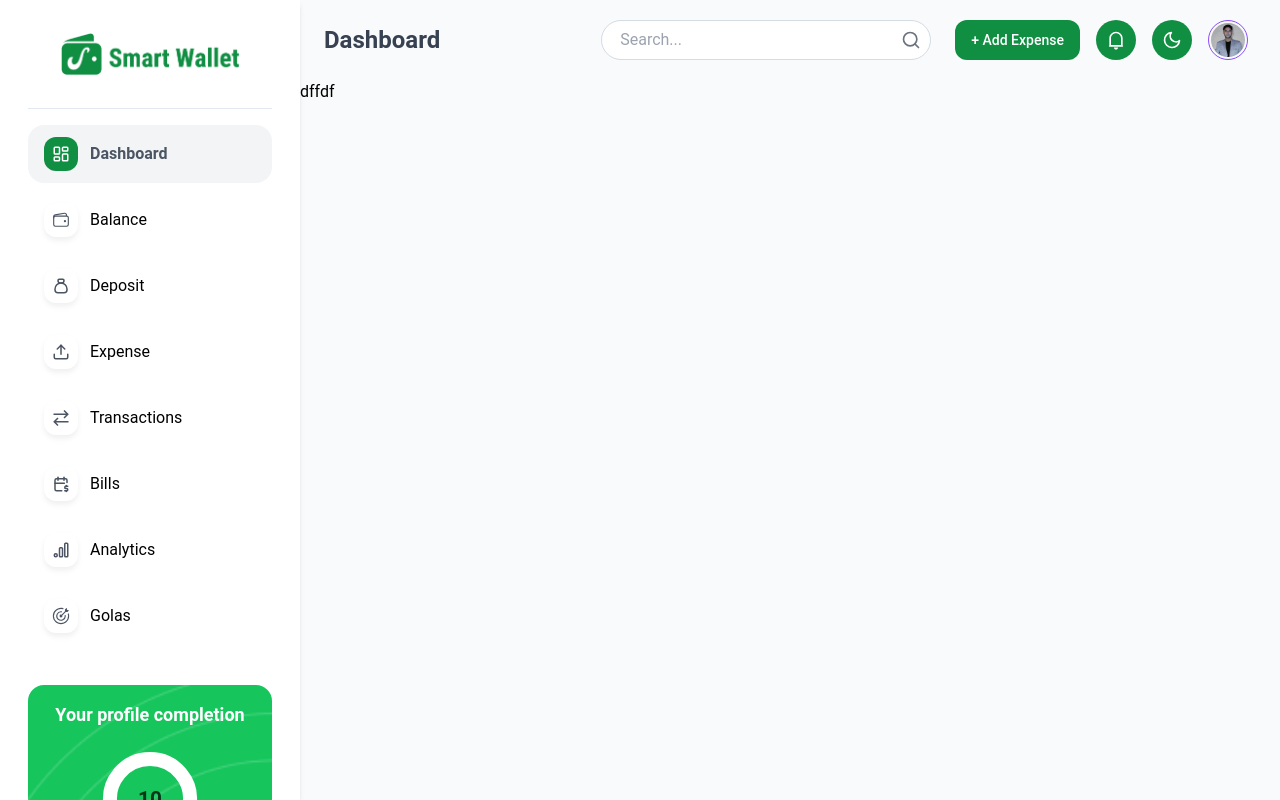
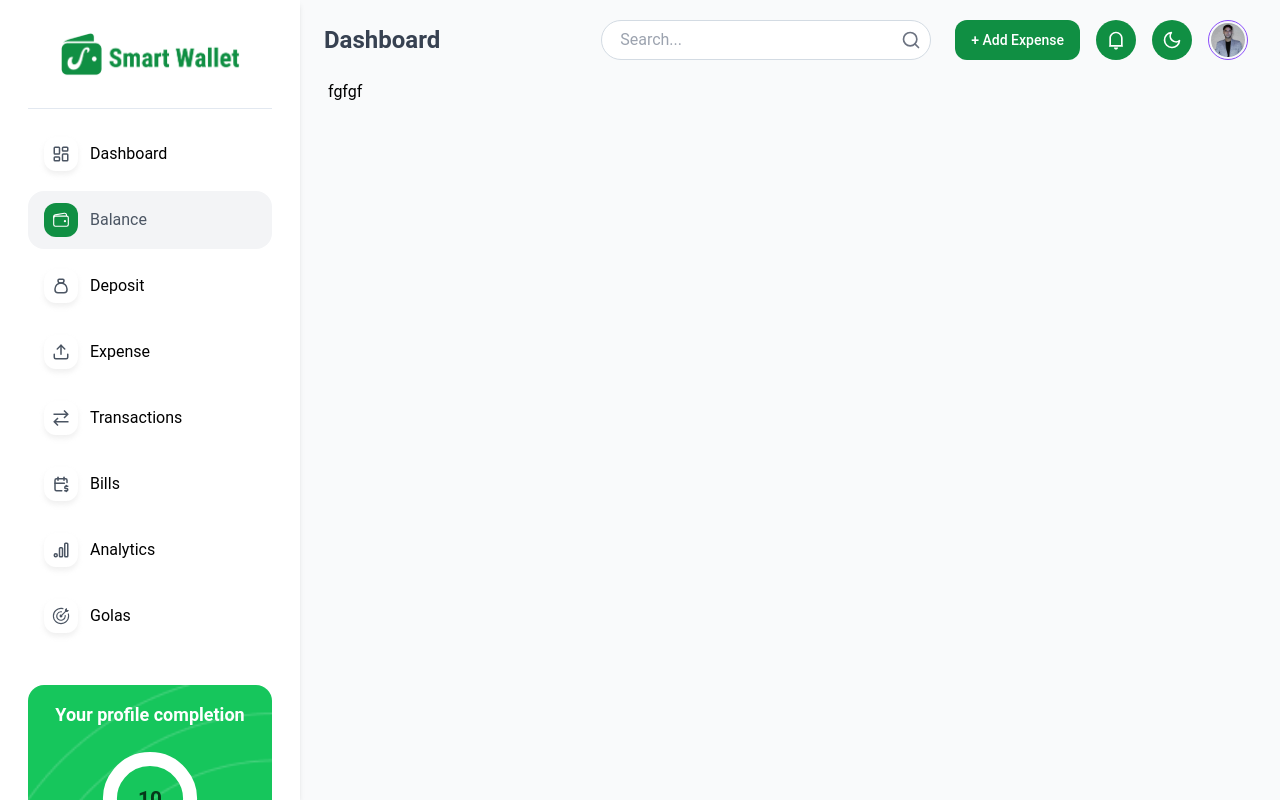
Before and after one commit to developersajeeb/smart-wallet, a Next.js app: page /balance in a window 1280 px wide. Built offline with nearby package versions, Linux system fonts and the light colour scheme.

Commit message:
add routing

```diff
--- a/src/app/(user)/balance/page.tsx
+++ b/src/app/(user)/balance/page.tsx
@@ -2,8 +2,8 @@ import React from 'react';
 
 const Balance = () => {
     return (
-        <div>
-            dffdf
+        <div className='px-4 pb-4 md:px-7 md:pb-7'>
+fgfgf
         </div>
     );
 };
--- a/src/app/page.tsx
+++ b/src/app/page.tsx
@@ -1,8 +1,5 @@
 'use client';
 import React from 'react';
-import MainAppLayout from '../components/partial/MainAppLayout';
-import DesktopSidebar from '@/components/partial/DesktopSidebar';
-import TopHeader from '@/components/partial/TopHeader';
 import MainUserLayout from './(user)/layout';
 
 interface Props {
--- a/src/components/partial/DesktopSidebar.tsx
+++ b/src/components/partial/DesktopSidebar.tsx
@@ -12,9 +12,11 @@ import { TbMoneybag } from "react-icons/tb";
 import { FiUpload } from "react-icons/fi";
 import { TbCalendarDollar } from "react-icons/tb";
 import { Knob } from 'primereact/knob';
+import { usePathname } from 'next/navigation';
 
 const DesktopSidebar = () => {
   const [value, setValue] = useState<number>(10);
+  const pathname = usePathname();
 
   return (
     <div className='px-7 py-8 bg-white dark:bg-dark-400 fixed left-0 top-0 bottom-0 w-[300px] 2xl:w-[350px] hidden xl:block shadow-md'>
@@ -25,43 +27,43 @@ const DesktopSidebar = () => {
 
       <div className='h-screen overflow-y-scroll overflow-style-none pb-[139px] pt-4'>
         <div className='grid gap-2'>
-          <Link href='/dashboard' className='flex items-center gap-3 bg-gray-100 dark:bg-dark-100 font-semibold text-gray-600 dark:text-white py-3 px-4 rounded-2xl'>
-            <span className='bg-primary-300 p-2 rounded-xl text-white'><LuLayoutDashboard size={18} /></span>
+          <Link href='/dashboard' className={` ${pathname === '/dashboard' ? 'active' : 'not-active' }`}>
+            <span className='inner-active inner-not-active'><LuLayoutDashboard size={18} /></span>
             <p>Dashboard</p>
           </Link>
 
-          <Link href='/balance' className='flex items-center gap-3 py-3 px-4 rounded-2xl'>
-            <span className='bg-white dark:bg-dark-100 p-2 rounded-xl text-gray-600 dark:text-white primary-shadow dark:shadow-none'><IoWalletOutline size={18} /></span>
+          <Link href='/balance' className={` ${pathname === '/balance' ? 'active' : 'not-active' }`}>
+            <span className='inner-active inner-not-active'><IoWalletOutline size={18} /></span>
             <p>Balance</p>
           </Link>
 
-          <Link href='#' className='flex items-center gap-3 py-3 px-4 rounded-2xl'>
-            <span className='bg-white dark:bg-dark-100 p-2 rounded-xl text-gray-600 dark:text-white primary-shadow dark:shadow-none'><TbMoneybag size={18} /></span>
+          <Link href='/deposit' className={` ${pathname === '/deposit' ? 'active' : 'not-active' }`}>
+            <span className='inner-active inner-not-active'><TbMoneybag size={18} /></span>
             <p>Deposit</p>
           </Link>
 
-          <Link href='#' className='flex items-center gap-3 py-3 px-4 rounded-2xl'>
-            <span className='bg-white dark:bg-dark-100 p-2 rounded-xl text-gray-600 dark:text-white primary-shadow dark:shadow-none'><FiUpload size={18} /></span>
+          <Link href='/expense' className={` ${pathname === '/expense' ? 'active' : 'not-active' }`}>
+            <span className='inner-active inner-not-active'><FiUpload size={18} /></span>
             <p>Expense</p>
           </Link>
 
-          <Link href='#' className='flex items-center gap-3 py-3 px-4 rounded-2xl'>
-            <span className='bg-white dark:bg-dark-100 p-2 rounded-xl text-gray-600 dark:text-white primary-shadow dark:shadow-none'><GrTransaction size={18} /></span>
+          <Link href='/transactions' className={` ${pathname === '/transactions' ? 'active' : 'not-active' }`}>
+            <span className='inner-active inner-not-active'><GrTransaction size={18} /></span>
             <p>Transactions</p>
           </Link>
 
-          <Link href='#' className='flex items-center gap-3 py-3 px-4 rounded-2xl'>
-            <span className='bg-white dark:bg-dark-100 p-2 rounded-xl text-gray-600 dark:text-white primary-shadow dark:shadow-none'><TbCalendarDollar size={18} /></span>
+          <Link href='/bills' className={` ${pathname === '/bills' ? 'active' : 'not-active' }`}>
+            <span className='inner-active inner-not-active'><TbCalendarDollar size={18} /></span>
             <p>Bills</p>
           </Link>
 
-          <Link href='#' className='flex items-center gap-3 py-3 px-4 rounded-2xl'>
-            <span className='bg-white dark:bg-dark-100 p-2 rounded-xl text-gray-600 dark:text-white primary-shadow dark:shadow-none'><TbBrandGoogleAnalytics size={18} /></span>
+          <Link href='/analytics' className={` ${pathname === '/analytics' ? 'active' : 'not-active' }`}>
+            <span className='inner-active inner-not-active'><TbBrandGoogleAnalytics size={18} /></span>
             <p>Analytics</p>
           </Link>
 
-          <Link href='#' className='flex items-center gap-3 py-3 px-4 rounded-2xl'>
-            <span className='bg-white dark:bg-dark-100 p-2 rounded-xl text-gray-600 dark:text-white primary-shadow dark:shadow-none'><GoGoal size={18} /></span>
+          <Link href='/golas' className={` ${pathname === '/golas' ? 'active' : 'not-active' }`}>
+            <span className='inner-active inner-not-active'><GoGoal size={18} /></span>
             <p>Golas</p>
           </Link>
         </div>
--- a/src/components/partial/MobileSidebar.tsx
+++ b/src/components/partial/MobileSidebar.tsx
@@ -11,6 +11,7 @@ import { GoGoal } from 'react-icons/go';
 import Image from 'next/image';
 import MainLogo from '/public/Smart-wallet.png';
 import { RxCross2 } from "react-icons/rx";
+import { usePathname } from 'next/navigation';
 
 interface Props {
     visibleLeft: boolean;
@@ -19,53 +20,54 @@ interface Props {
 
 const MobileSidebar = ({ visibleLeft, setVisibleLeft }: Props) => {
     const [value, setValue] = useState<number>(10);
+    const pathname = usePathname();
 
 
     return (
-        <Sidebar className='!bg-slate-100 dark:!bg-dark-400 mobile-sidebar' visible={visibleLeft} position="left" onHide={() => setVisibleLeft(false)}>
+        <Sidebar className='!bg-white dark:!bg-dark-400 mobile-sidebar' visible={visibleLeft} position="left" onHide={() => setVisibleLeft(false)}>
             <div className="flex items-center gap-2 justify-between py-4 border-b border-slate-200 dark:border-dark-100">
                 <Image className='max-w-[160px]' src={MainLogo} width={300} height={100} alt='Smart Wallet' />
                 <span className='border border-gray-400 p-1 dark:text-gray-400 rounded-full' onClick={() => setVisibleLeft(false)}><RxCross2 size={20} /></span>
             </div>
             <div className='h-screen overflow-y-scroll overflow-style-none pb-[100px] pt-4'>
                 <div className='grid gap-1'>
-                    <Link href='#' className='flex items-center gap-3 bg-white dark:bg-dark-100 font-medium text-gray-600 dark:text-white primary-shadow dark:shadow-sm p-2 rounded-full'>
-                        <span className='bg-primary-300 p-2 rounded-full text-white'><LuLayoutDashboard size={18} /></span>
+                    <Link href='/dashboard' className={` ${pathname === '/dashboard' ? 'mobile-active' : 'mobile-not-active' }`}>
+                        <span className='mobile-inner-active mobile-inner-not-active'><LuLayoutDashboard size={18} /></span>
                         <p>Dashboard</p>
                     </Link>
 
-                    <Link href='#' className='flex items-center gap-3 p-2 rounded-full text-gray-800 dark:text-white'>
-                        <span className='bg-white dark:bg-dark-100 p-2 rounded-full text-primary-300 primary-shadow dark:shadow-none'><IoWalletOutline size={18} /></span>
+                    <Link href='/balance' className={` ${pathname === '/balance' ? 'mobile-active' : 'mobile-not-active' }`}>
+                        <span className='mobile-inner-active mobile-inner-not-active'><IoWalletOutline size={18} /></span>
                         <p>Balance</p>
                     </Link>
 
-                    <Link href='#' className='flex items-center gap-3 p-2 rounded-full text-gray-800 dark:text-white'>
-                        <span className='bg-white dark:bg-dark-100 p-2 rounded-full text-primary-300 primary-shadow dark:shadow-none'><TbMoneybag size={18} /></span>
+                    <Link href='/deposit' className={` ${pathname === '/deposit' ? 'mobile-active' : 'mobile-not-active' }`}>
+                        <span className='mobile-inner-active mobile-inner-not-active'><TbMoneybag size={18} /></span>
                         <p>Deposit</p>
                     </Link>
 
-                    <Link href='#' className='flex items-center gap-3 p-2 rounded-full text-gray-800 dark:text-white'>
-                        <span className='bg-white dark:bg-dark-100 p-2 rounded-full text-primary-300 primary-shadow dark:shadow-none'><FiUpload size={18} /></span>
+                    <Link href='/expense' className={` ${pathname === '/expense' ? 'mobile-active' : 'mobile-not-active' }`}>
+                        <span className='mobile-inner-active mobile-inner-not-active'><FiUpload size={18} /></span>
                         <p>Expense</p>
                     </Link>
 
-                    <Link href='#' className='flex items-center gap-3 p-2 rounded-full text-gray-800 dark:text-white'>
-                        <span className='bg-white dark:bg-dark-100 p-2 rounded-full text-primary-300 primary-shadow dark:shadow-none'><GrTransaction size={18} /></span>
+                    <Link href='/transactions' className={` ${pathname === '/transactions' ? 'mobile-active' : 'mobile-not-active' }`}>
+                        <span className='mobile-inner-active mobile-inner-not-active'><GrTransaction size={18} /></span>
                         <p>Transactions</p>
                     </Link>
 
-                    <Link href='#' className='flex items-center gap-3 p-2 rounded-full text-gray-800 dark:text-white'>
-                        <span className='bg-white dark:bg-dark-100 p-2 rounded-full text-primary-300 primary-shadow dark:shadow-none'><TbCalendarDollar size={18} /></span>
+                    <Link href='/bills' className={` ${pathname === '/bills' ? 'mobile-active' : 'mobile-not-active' }`}>
+                        <span className='mobile-inner-active mobile-inner-not-active'><TbCalendarDollar size={18} /></span>
                         <p>Bills</p>
                     </Link>
 
-                    <Link href='#' className='flex items-center gap-3 p-2 rounded-full text-gray-800 dark:text-white'>
-                        <span className='bg-white dark:bg-dark-100 p-2 rounded-full text-primary-300 primary-shadow dark:shadow-none'><TbBrandGoogleAnalytics size={18} /></span>
+                    <Link href='/analytics' className={` ${pathname === '/analytics' ? 'mobile-active' : 'mobile-not-active' }`}>
+                        <span className='mobile-inner-active mobile-inner-not-active'><TbBrandGoogleAnalytics size={18} /></span>
                         <p>Analytics</p>
                     </Link>
 
-                    <Link href='#' className='flex items-center gap-3 p-2 rounded-full text-gray-800 dark:text-white'>
-                        <span className='bg-white dark:bg-dark-100 p-2 rounded-full text-primary-300 primary-shadow dark:shadow-none'><GoGoal size={18} /></span>
+                    <Link href='/golas' className={` ${pathname === '/golas' ? 'mobile-active' : 'mobile-not-active' }`}>
+                        <span className='mobile-inner-active mobile-inner-not-active'><GoGoal size={18} /></span>
                         <p>Golas</p>
                     </Link>
                 </div>
--- a/src/styles/partial/common.css
+++ b/src/styles/partial/common.css
@@ -4,6 +4,39 @@
 
 .overflow-style-none {
     scrollbar-width: none;
+}
+
+/* Route Active class */
+.active {
+    @apply flex items-center gap-3 bg-gray-100 dark:bg-dark-100 text-gray-600 dark:text-white py-3 px-4 rounded-2xl duration-300;
+}
+
+.active .inner-active {
+    @apply bg-primary-300 p-2 rounded-xl text-white duration-300;
+}
+
+.not-active {
+    @apply flex items-center gap-3 py-3 px-4 rounded-2xl duration-300;
+}
+
+.not-active .inner-not-active {
+    @apply bg-white dark:bg-dark-100 p-2 rounded-xl text-gray-600 dark:text-white primary-shadow dark:shadow-none duration-300;
+}
+
+.mobile-active {
+    @apply flex items-center gap-3 bg-gray-100 dark:bg-dark-100 text-gray-600 dark:text-white p-2 rounded-full duration-300;
+}
+
+.mobile-active .mobile-inner-active {
+    @apply bg-primary-300 p-2 rounded-full text-white duration-300;
+}
+
+.mobile-not-active {
+    @apply flex items-center gap-3 p-2 rounded-full text-gray-800 dark:text-white duration-300;
+}
+
+.mobile-not-active .mobile-inner-not-active {
+    @apply bg-white dark:bg-dark-100 p-2 rounded-full text-primary-300 primary-shadow dark:shadow-none duration-300;
 }
 
 /* Common Word break class */
```
